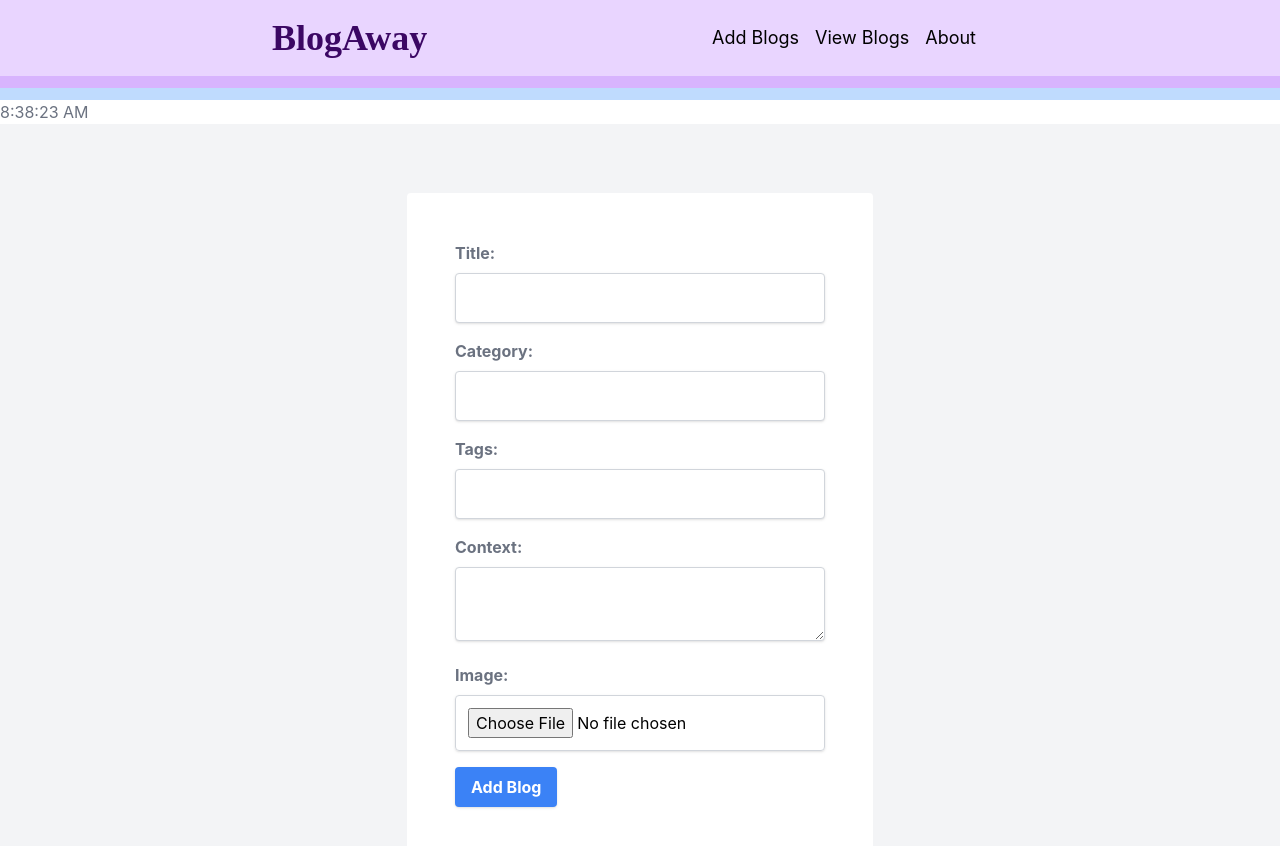
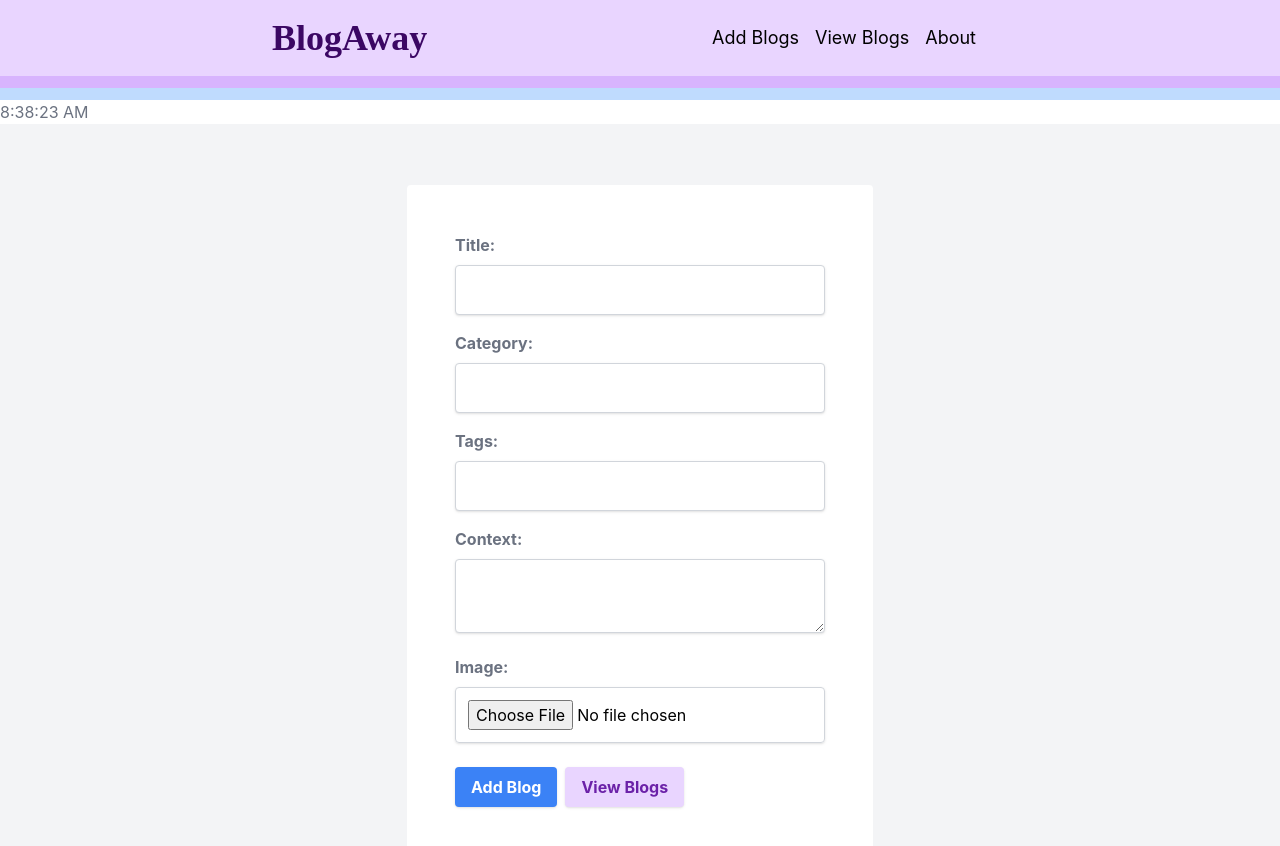
Before and after one commit to mariyabaig/blogs, a React (Create React App) app: page /addblogs in a window 1280 px wide. Shown: the top 846 px of the page. Built offline with nearby package versions, Linux system fonts and the light colour scheme.

Commit message:
Navigation added to view posted blogs

```diff
--- a/src/pages/Blogs.js
+++ b/src/pages/Blogs.js
@@ -150,6 +150,12 @@ const Blogs = () => {
           >
             Add Blog
           </button>
+          <button
+            type="submit"
+            className="m-2 bg-purple-200 text-purple-800 font-bold py-2 px-4 rounded shadow hover:bg-purple-400 transition-all duration-200" onClick={()=>(navigate("/list"))}
+          >
+            View Blogs
+          </button>
         </form>
       </div>
       <ToastContainer position="top-right" autoClose={3000} hideProgressBar={true} />
```
